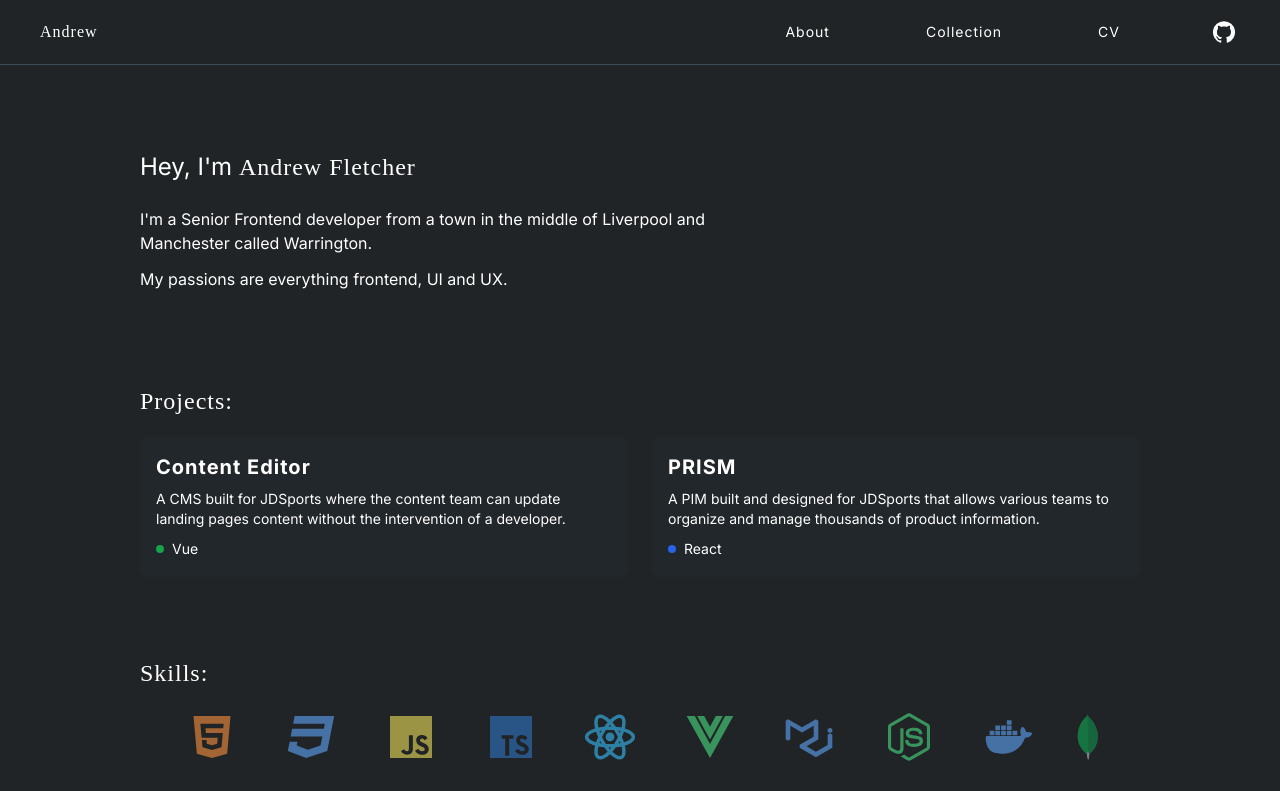
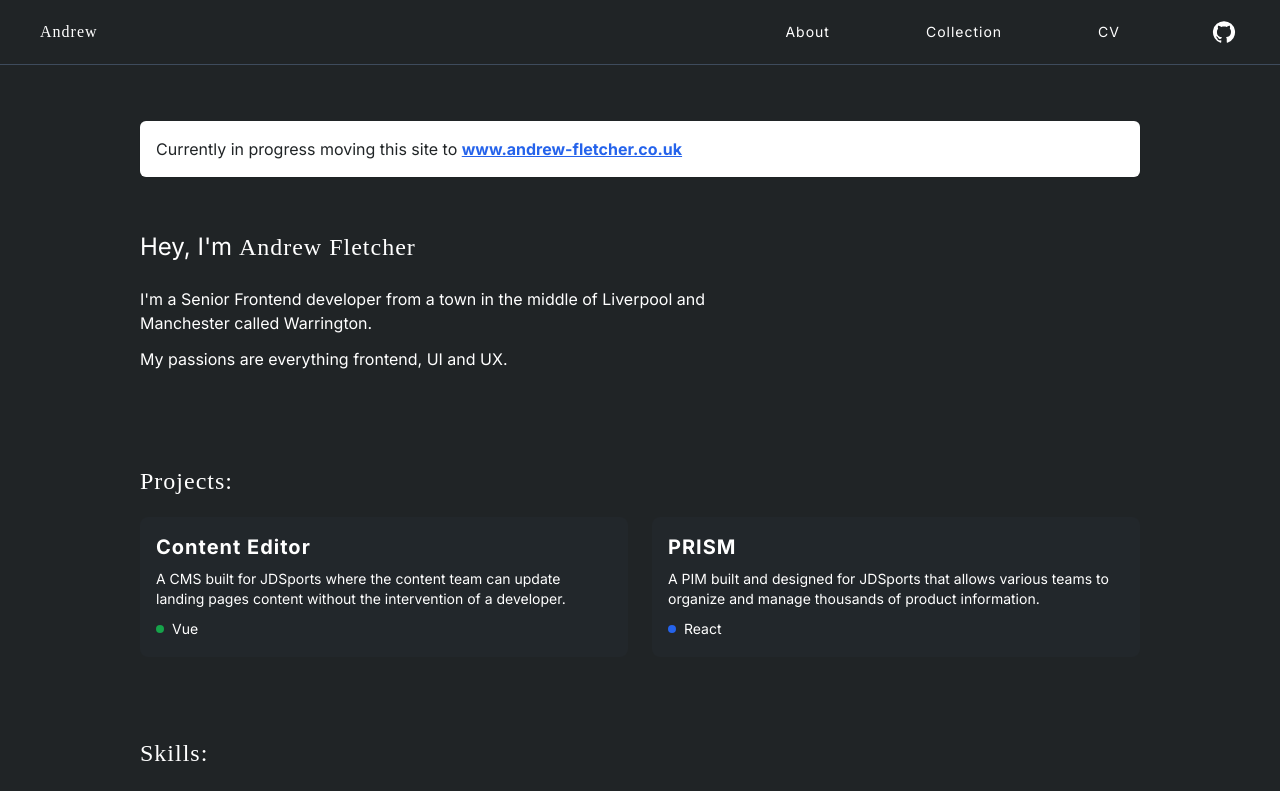
Before and after one commit to fletch-r/personal, a React (Vite) app: page / in a window 1280 px wide. Shown: the top 791 px of the page. Built offline with nearby package versions, Linux system fonts and the light colour scheme.

Commit message:
feat: added header

```diff
--- a/src/layout/Layout.tsx
+++ b/src/layout/Layout.tsx
@@ -46,6 +46,19 @@ function Layout() {
                 </div>
             </nav>
             <main className='h-full min-h-screen max-w-[1000px] mx-auto px-4 md:p-0'>
+                <section className="bg-white text-steal-950 rounded-md p-4 my-6 shadow-sm">
+                    <h1>
+                        Currently in progress moving this site to{" "}
+                        <a
+                            href="https://www.andrew-fletcher.co.uk"
+                            target='_blank'
+                            rel="noreferrer"
+                            className="text-blue-600 underline font-semibold hover:text-blue-800"
+                        >
+                            www.andrew-fletcher.co.uk
+                        </a>
+                    </h1>
+                </section>
                 <Outlet />
             </main>
             <div className="mt-12">
```
